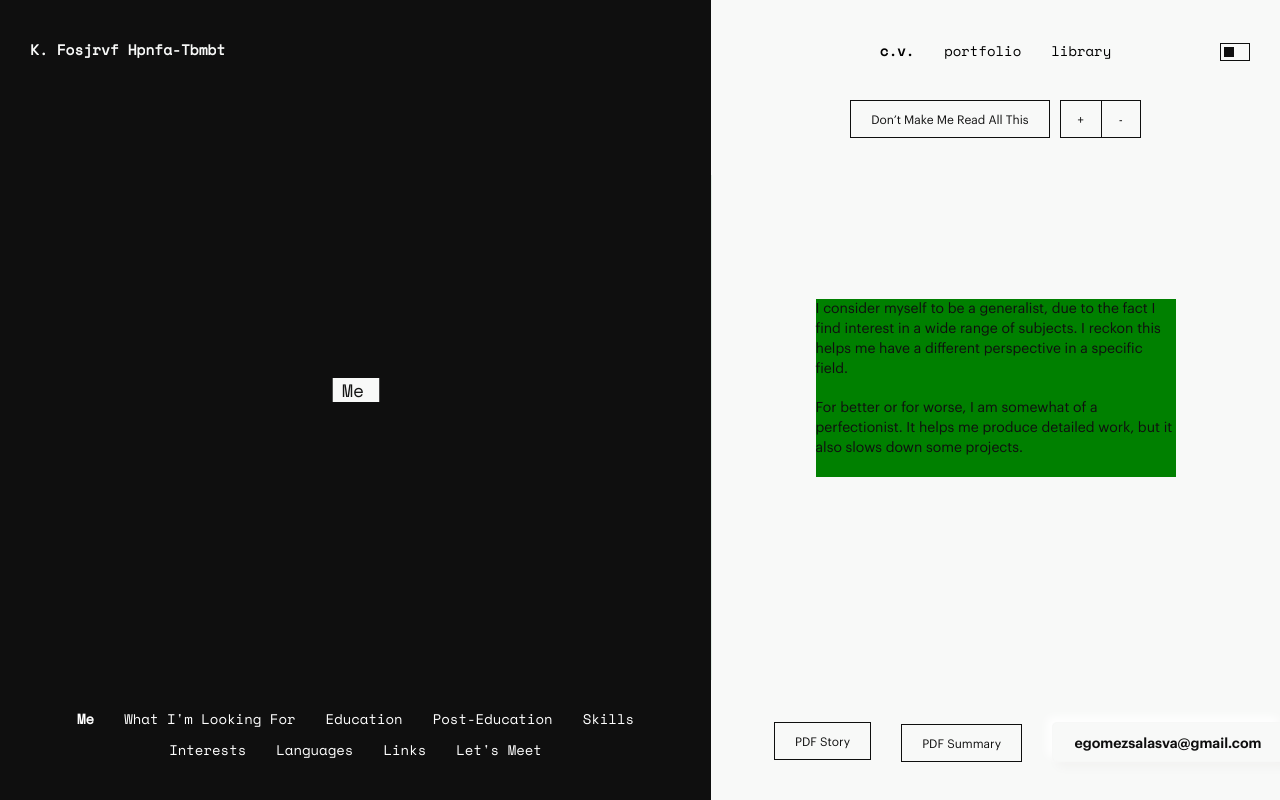
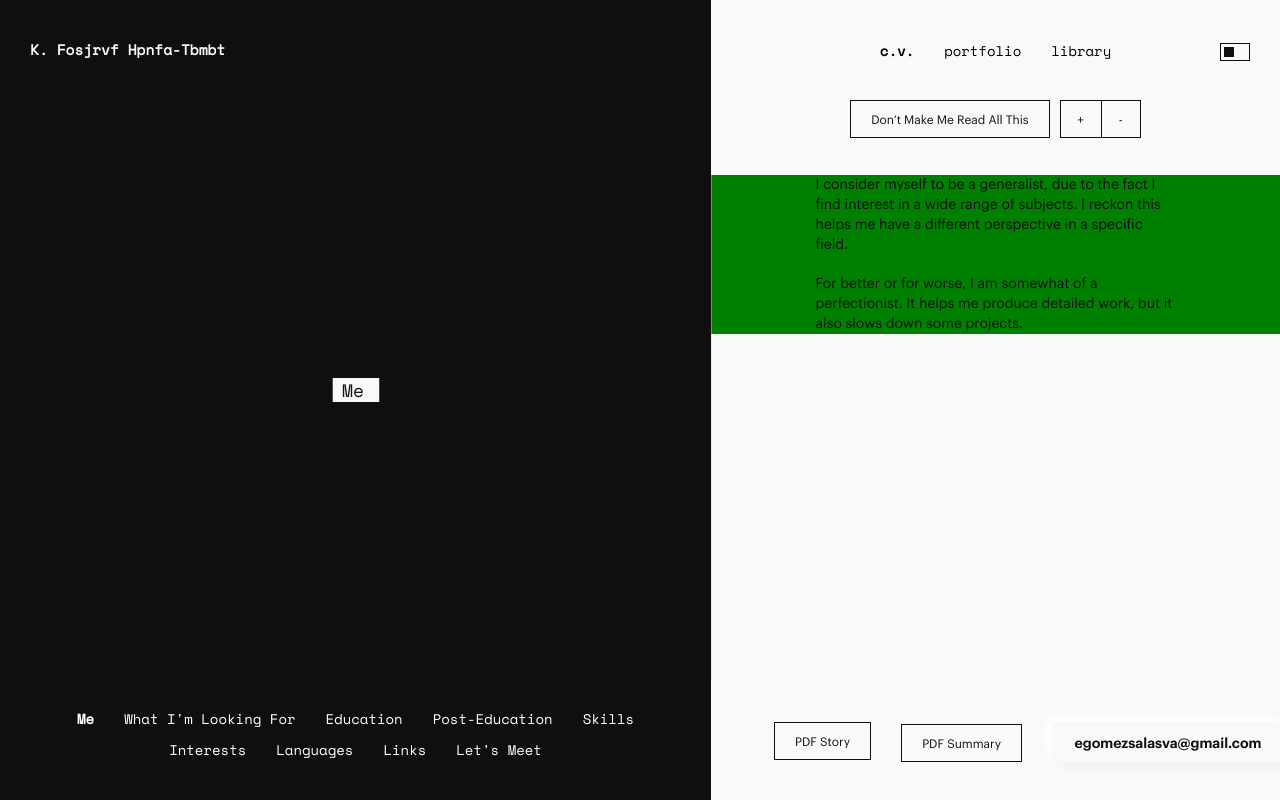
Before and after one commit to egomezsalasva/cv-client, a React (Create React App) app: page / in a window 1280 px wide. Built offline with nearby package versions, Linux system fonts and the light colour scheme.

Commit message:
Make SectionWrapper and apply

```diff
--- a/src/components/cv/CvDesk.js
+++ b/src/components/cv/CvDesk.js
@@ -58,12 +58,16 @@ const RightPanel = styled.div`
         height: calc(100vh - ${heights.headerDesk} - ${heights.cvButtonsDesk} - ${heights.footerDesk});
         overflow: scroll;
 
-        .posCenterContainer{
+        .positionContainer{
+          background: green;
+        }
+
+        .posCenter{
           position: absolute;
           top: 50%;
           left: 50%;
           transform: translate(-50%, calc(-50% - 40px));
-          background: green;
+          background: purple;
         }
 
         .storyText{
--- a/src/components/cv/cvDeskComponents/rightPanel/sections/Education.js
+++ b/src/components/cv/cvDeskComponents/rightPanel/sections/Education.js
@@ -2,6 +2,7 @@
 //-Modules
 import React from 'react'
 import { useTranslation } from 'react-i18next'
+import SectionWrapper from './SectionWrapper'
 
 
 
@@ -13,9 +14,7 @@ const EducationSection = () => {
   //
 
   return (
-    <div className="section" id="eduSection">
-
-        < div className="secInnerContainer">
+    <SectionWrapper sectionId="eduSection">
 
       <div className="storyText">
           <p>{t("cv.educationSection.story.p.1")}</p>
@@ -33,9 +32,7 @@ const EducationSection = () => {
           </ul>
       </div>
 
-        </div>
-
-    </div>
+    </SectionWrapper>
   )
 }
 export default EducationSection
--- a/src/components/cv/cvDeskComponents/rightPanel/sections/Me.js
+++ b/src/components/cv/cvDeskComponents/rightPanel/sections/Me.js
@@ -2,6 +2,7 @@
 //-Modules
 import React from 'react'
 import { useTranslation } from 'react-i18next'
+import SectionWrapper from './SectionWrapper'
 
 
 
@@ -13,12 +14,7 @@ const MeSection = () => {
   //
 
   return (
-    <div className="section" id="meSection">
-
-        <div className="secInnerContainer">
-
-            <div className="posCenterContainer">
-
+    <SectionWrapper sectionId="meSection">
       <div className="storyText">
           <p>{t("cv.meSection.story.p.1")}</p>
           <p>{t("cv.meSection.story.p.2")}</p>
@@ -30,12 +26,7 @@ const MeSection = () => {
               <li>{t("cv.meSection.summary.li.2")}</li>
           </ul>
       </div>
-
-            </div>
-
-        </div>
-
-    </div>
+    </SectionWrapper>
   )
 }
 export default MeSection
--- /dev/null
+++ b/src/components/cv/cvDeskComponents/rightPanel/sections/SectionWrapper.js
@@ -0,0 +1,19 @@
+//IMPORTS
+//-Modules
+import React from 'react'
+
+
+//MAIN COMPONENT
+const SectionWrapper = ({children, sectionId}) => {
+
+  return (
+    <div className="section" id={sectionId}>
+        <div className="secInnerContainer">
+            <div className="positionContainer">
+              {children}
+            </div>
+        </div>
+    </div>
+  )
+}
+export default SectionWrapper
--- a/src/components/cv/cvDeskComponents/rightPanel/sections/WhatImLookingFor.js
+++ b/src/components/cv/cvDeskComponents/rightPanel/sections/WhatImLookingFor.js
@@ -2,6 +2,7 @@
 //-Modules
 import React from 'react'
 import { useTranslation } from 'react-i18next'
+import SectionWrapper from './SectionWrapper'
 
 
 
@@ -13,9 +14,7 @@ const WhatImLookingForSection = () => {
   //
 
   return (
-    <div className="section" id="whatImLookingSection">
-
-        <div className="secInnerContainer">
+    <SectionWrapper sectionId="whatImLookingSection">
 
       <div className="storyText">
           <p>{t("cv.whatImLookingForSection.story.p.1")}</p>
@@ -34,9 +33,7 @@ const WhatImLookingForSection = () => {
           </ul>
       </div>
 
-        </div>
-
-    </div>
+    </SectionWrapper>
   )
 }
 export default WhatImLookingForSection
```
Lines whose indentation alone changed are shown as unchanged.
